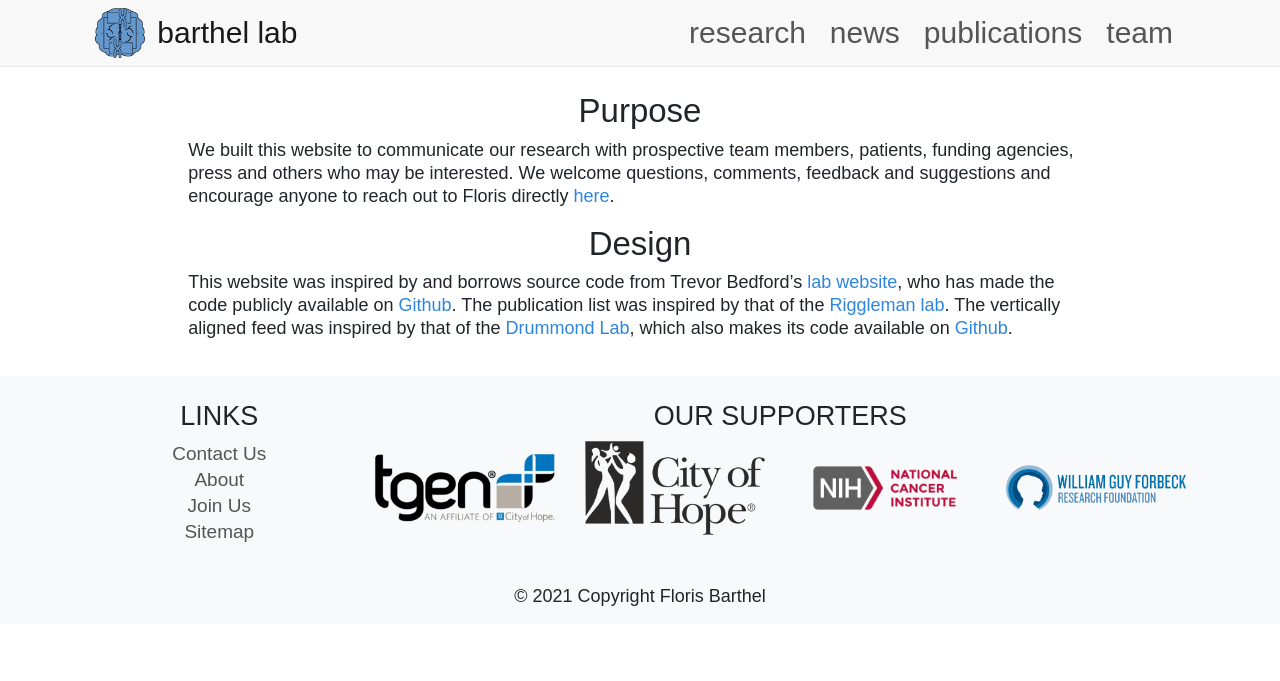
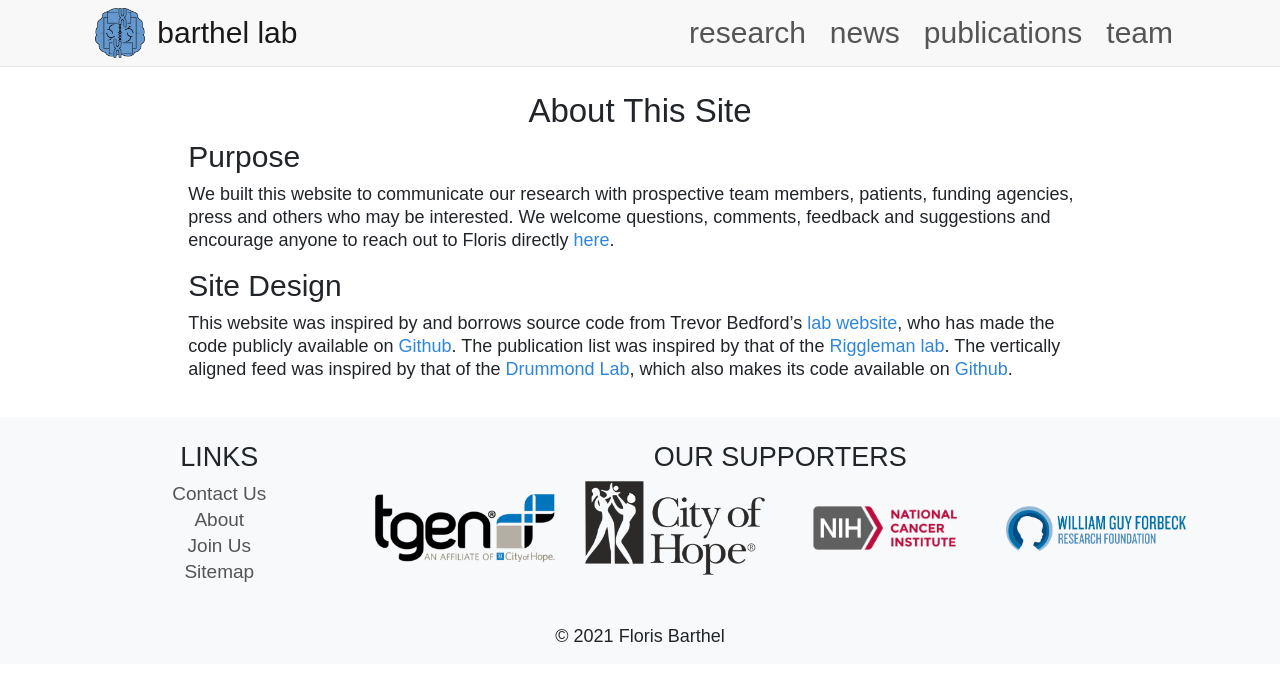
Before and after one commit to fpbarthel/barthel-lab, a Jekyll site: the page built from about.md, in a window 1280 px wide. Shown: the top 681 px of the page. Built offline with Jekyll 4.4.1, drawn with Linux system fonts in a browser that asks for light colours; some web fonts are replaced.

```diff
--- a/Gemfile
+++ b/Gemfile
@@ -18,4 +18,4 @@ gem "webrick", "~> 1.7"
 # Sitemap
 gem 'jekyll-sitemap'
 
-gem "jekyll-feed", "~> 0.15.1"
+gem 'jekyll-feed'
--- a/_config.yml
+++ b/_config.yml
@@ -47,7 +47,6 @@ exclude:
   - "*.trees"
   - "*.tsv"
   - "*.txt"
-  - "*.xml"
   - "*.zip"
   - "Gemfile"
   - "Gemfile.lock"
--- a/_layouts/default.html
+++ b/_layouts/default.html
@@ -203,7 +203,7 @@
 
   <!-- Copyright -->
   <div class="text-center p-3">
-	© 2021 Copyright Floris Barthel
+	© 2021 <a class="off" href="/team/floris-barthel/">Floris Barthel</a>
   </div>
   <!-- Copyright -->
 </footer>
--- a/about.md
+++ b/about.md
@@ -4,8 +4,10 @@ title: about
 categories:
  - about
 ---
-# Purpose
+# About This Site
+
+## Purpose
 We built this website to communicate our research with prospective team members, patients, funding agencies, press and others who may be interested. We welcome questions, comments, feedback and suggestions and encourage anyone to reach out to Floris directly [here](/team/floris-barthel/).
 
-# Design
+## Site Design
 This website was inspired by and borrows source code from Trevor Bedford’s [lab website](https://bedford.io/), who has made the code publicly available on [Github](https://github.com/blab/blotter). The publication list was inspired by that of the [Riggleman lab](http://rrgroup.seas.upenn.edu/publications/). The vertically aligned feed was inspired by that of the [Drummond Lab](http://drummondlab.org/), which also makes its code available on [Github](https://github.com/drummondlab/drummondlab.github.io).
```
Also changed, not shown: Gemfile.lock, README.md.
